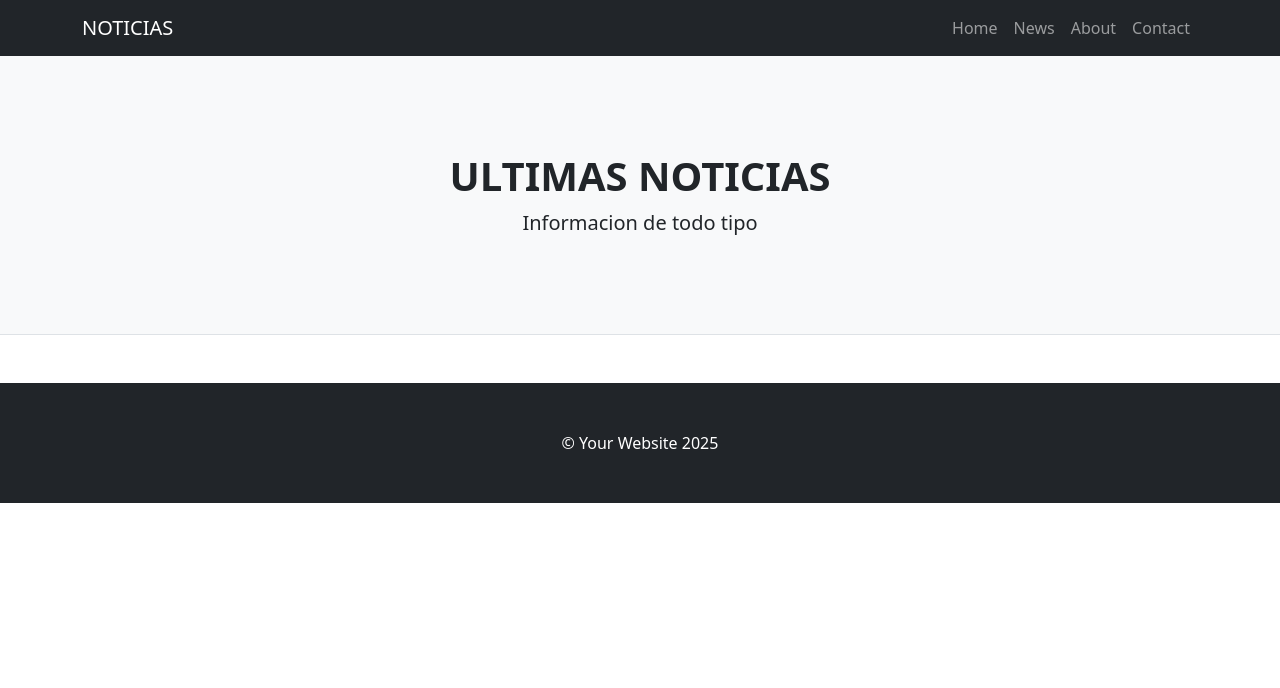
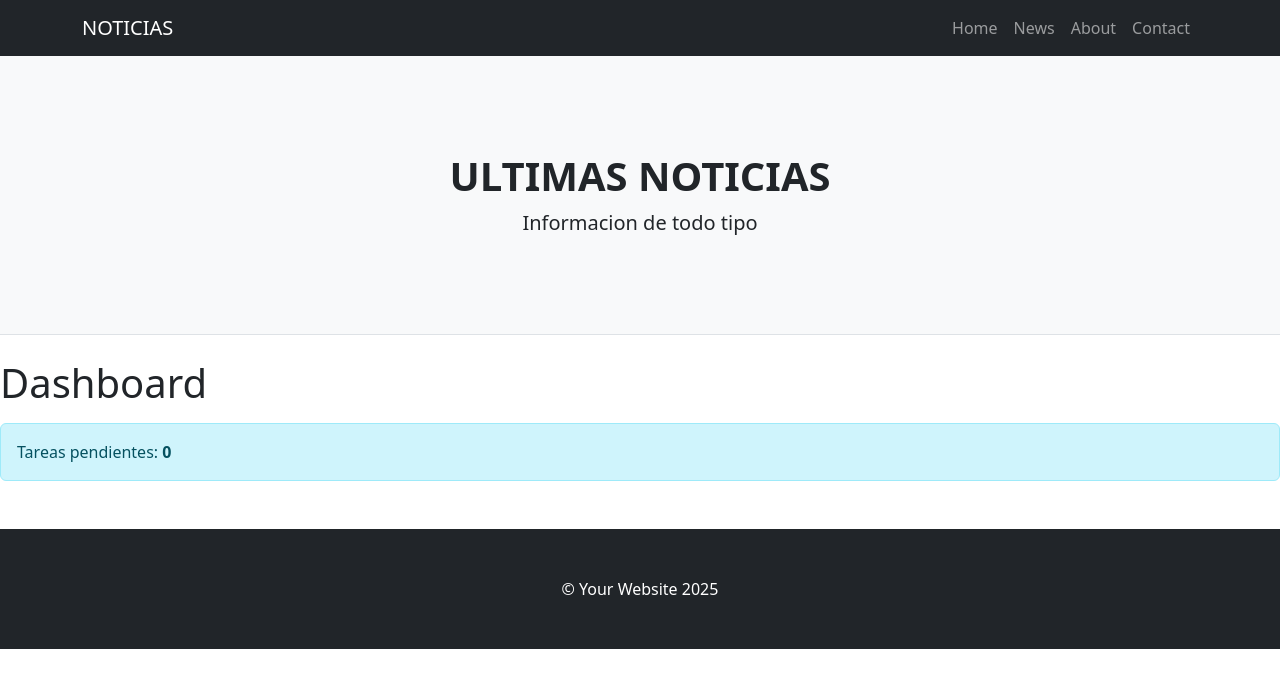
Before and after one commit to MiguelLozanoGa/mvp-project-02, a Nuxt app: page / in a window 1280 px wide. Shown: the top 688 px of the page. Built offline with nearby package versions, Linux system fonts and the light colour scheme.

Commit message:
previa tarea 2503

```diff
--- /dev/null
+++ b/pages/index.vue
@@ -0,0 +1,6 @@
+<template>
+  <div>
+    <h1>Dashboard</h1>
+    <UiPendingTodo />
+  </div>
+</template>
--- a/pages/todos/index.vue
+++ b/pages/todos/index.vue
@@ -9,7 +9,9 @@
 <script setup>
   import { useTodoStore } from '@/stores/todoStore';
   const todoStore = useTodoStore();
-
+  // llamar metodo para obtener la lista de tareas getTodos
+  // Actualizar pendingTodo con updatePendingTodo
+  // todoStore.setPentingTodo(count)
   onMounted(() => {
     todoStore.fetchTodos();
   });
```
